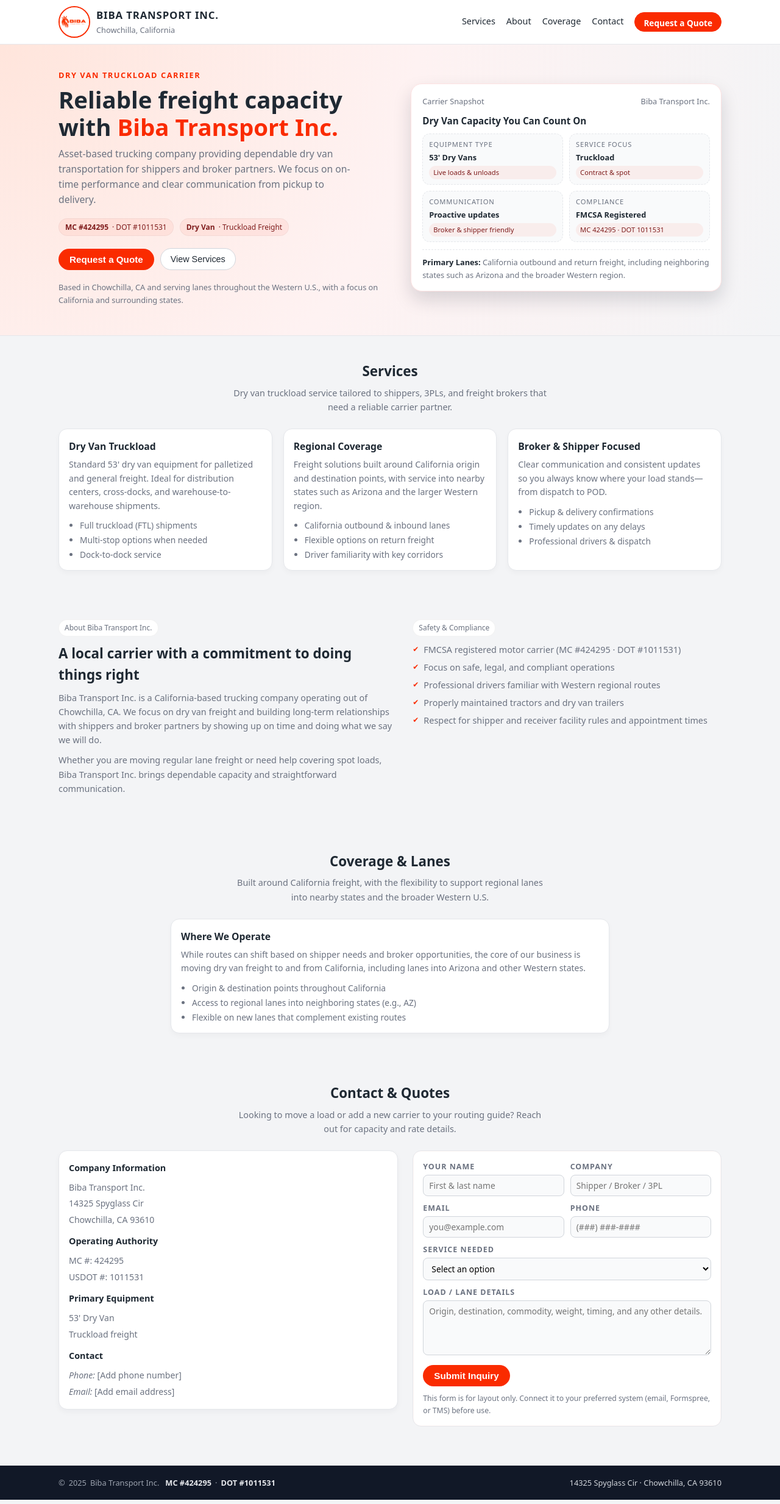
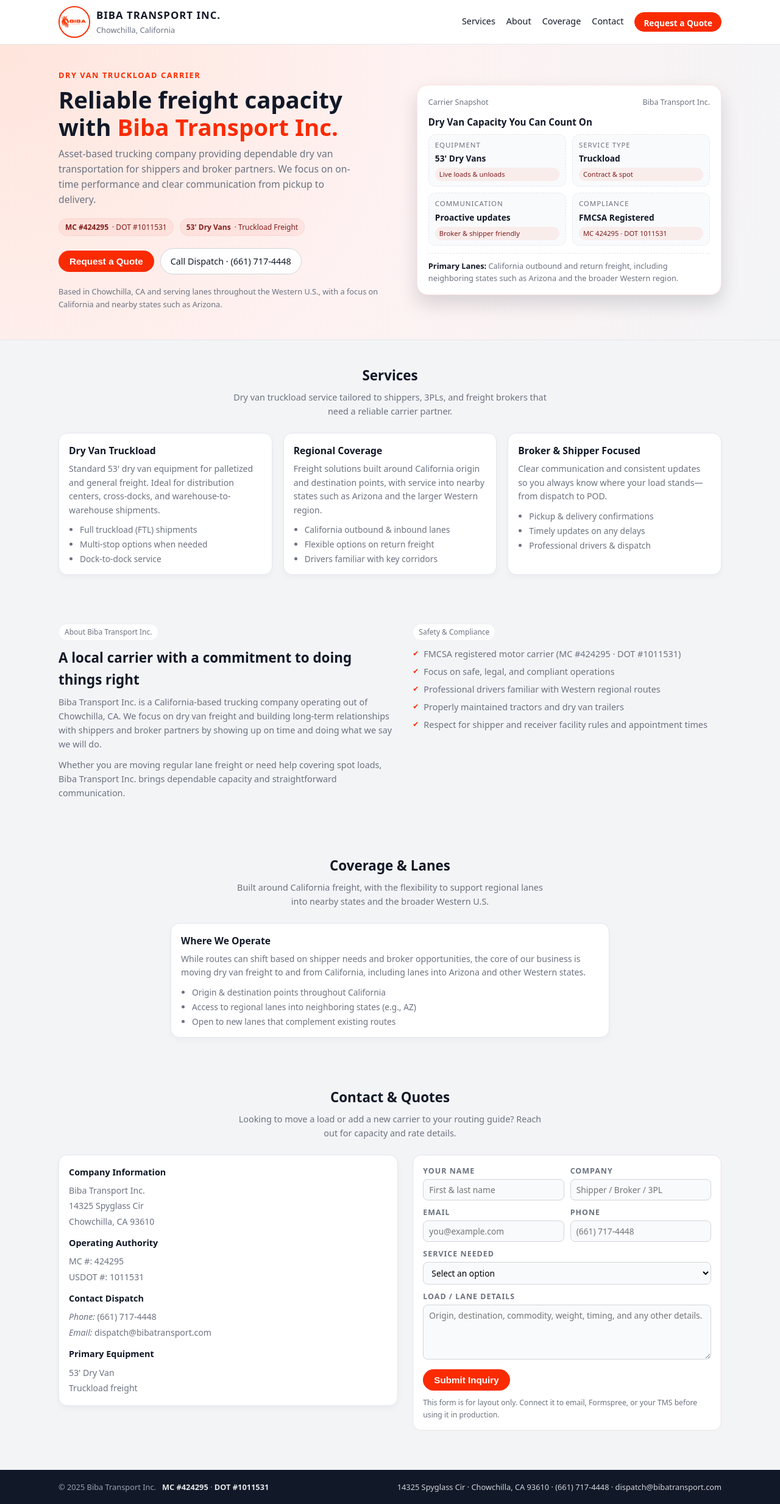
Before and after one commit to bibatransport/bibatransportinc, a plain HTML site: page index.html in a window 1280 px wide. Shown: the whole page at 61% size. Drawn offline with Linux system fonts and the light colour scheme.

Commit message:
Update index.html

```diff
--- a/index.html
+++ b/index.html
@@ -2,13 +2,13 @@
 <html lang="en">
 <head>
   <meta charset="UTF-8" />
-  <title>Biba Transport Inc. | Trucking Services</title>
+  <title>Biba Transport Inc. | Dry Van Trucking Services</title>
   <meta name="viewport" content="width=device-width, initial-scale=1" />
   <style>
     :root {
-      --primary: #fa2b00;       /* main orange-red from logo */
-      --primary-light: #ff7a45; /* lighter accent */
-      --dark: #1f2933;
+      --primary: #fa2b00;
+      --primary-light: #ff7a45;
+      --dark: #111827;
       --muted: #6b7280;
       --bg: #f3f4f6;
       --white: #ffffff;
@@ -37,7 +37,6 @@
       display: block;
     }
 
-    /* Layout helpers */
     .container {
       width: 100%;
       max-width: 1120px;
@@ -45,7 +44,6 @@
       margin: 0 auto;
     }
 
-    /* Header / Nav */
     header {
       background: var(--white);
       border-bottom: 1px solid #e5e7eb;
@@ -56,8 +54,8 @@
 
     .nav {
       display: flex;
+      justify-content: space-between;
       align-items: center;
-      justify-content: space-between;
       padding: 10px 0;
     }
 
@@ -87,7 +85,7 @@
     .brand-name {
       font-weight: 700;
       font-size: 1.05rem;
-      letter-spacing: 0.05em;
+      letter-spacing: 0.06em;
       text-transform: uppercase;
     }
 
@@ -98,9 +96,9 @@
 
     .nav-links {
       display: flex;
-      align-items: center;
       gap: 18px;
       font-size: 0.9rem;
+      align-items: center;
     }
 
     .nav-links a {
@@ -116,7 +114,7 @@
       height: 2px;
       width: 0;
       background: var(--primary);
-      transition: width 0.2s ease;
+      transition: width 0.18s ease;
     }
 
     .nav-links a:hover::after {
@@ -140,7 +138,6 @@
       transform: translateY(-1px);
     }
 
-    /* Hero */
     .hero {
       background: radial-gradient(circle at top left, #ffe5dc, #fef2f2, #f3f4f6);
       padding: 40px 0 48px;
@@ -149,7 +146,7 @@
 
     .hero-inner {
       display: grid;
-      grid-template-columns: minmax(0, 3fr) minmax(0, 2.8fr);
+      grid-template-columns: minmax(0, 3fr) minmax(0, 2.7fr);
       gap: 32px;
       align-items: center;
     }
@@ -231,7 +228,7 @@
     .btn-primary:hover {
       background: #d92500;
       transform: translateY(-1px);
-      box-shadow: 0 8px 16px rgba(0, 0, 0, 0.12);
+      box-shadow: 0 8px 16px rgba(15, 23, 42, 0.15);
     }
 
     .btn-secondary {
@@ -266,14 +263,15 @@
       padding: 18px 18px 16px;
       box-shadow: 0 14px 30px rgba(15, 23, 42, 0.15);
       border: 1px solid #fee2e2;
+      font-size: 0.83rem;
     }
 
     .hero-card-header {
       display: flex;
       justify-content: space-between;
       margin-bottom: 10px;
-      font-size: 0.8rem;
       color: var(--muted);
+      font-size: 0.78rem;
     }
 
     .hero-card-title {
@@ -286,7 +284,6 @@
       display: grid;
       grid-template-columns: repeat(2, minmax(0, 1fr));
       gap: 10px;
-      font-size: 0.8rem;
     }
 
     .hero-stat {
@@ -301,15 +298,16 @@
     }
 
     .stat-label {
-      font-size: 0.7rem;
+      font-size: 0.72rem;
       color: var(--muted);
       text-transform: uppercase;
-      letter-spacing: 0.07em;
+      letter-spacing: 0.08em;
     }
 
     .stat-value {
       font-weight: 700;
       margin-top: 2px;
+      font-size: 0.86rem;
     }
 
     .stat-pill {
@@ -326,15 +324,14 @@
       margin-top: 12px;
       padding-top: 10px;
       border-top: 1px dashed #e5e7eb;
+      color: var(--muted);
       font-size: 0.8rem;
-      color: var(--muted);
     }
 
     .hero-lanes strong {
       color: var(--dark);
     }
 
-    /* Sections */
     section {
       padding: 40px 0;
     }
@@ -357,7 +354,6 @@
       margin: 0 auto;
     }
 
-    /* Services */
     .services-grid {
       display: grid;
       grid-template-columns: repeat(3, minmax(0, 1fr));
@@ -395,7 +391,6 @@
       margin-top: 2px;
     }
 
-    /* About / Safety */
     .two-col {
       display: grid;
       grid-template-columns: minmax(0, 1.1fr) minmax(0, 1fr);
@@ -443,7 +438,6 @@
       transform: translateY(1px);
     }
 
-    /* Contact */
     .contact-grid {
       display: grid;
       grid-template-columns: minmax(0, 1.1fr) minmax(0, 1fr);
@@ -466,12 +460,12 @@
     }
 
     .contact-fields {
-      margin-top: 10px;
+      margin-top: 8px;
       font-size: 0.88rem;
     }
 
     .contact-fields div + div {
-      margin-top: 4px;
+      margin-top: 3px;
     }
 
     .form-card {
@@ -499,7 +493,9 @@
       margin-bottom: 3px;
     }
 
-    input, textarea, select {
+    input,
+    textarea,
+    select {
       width: 100%;
       padding: 7px 9px;
       border-radius: 8px;
@@ -510,7 +506,9 @@
       transition: border-color 0.15s ease, box-shadow 0.15s ease, background 0.15s ease;
     }
 
-    input:focus, textarea:focus, select:focus {
+    input:focus,
+    textarea:focus,
+    select:focus {
       outline: none;
       border-color: var(--primary);
       box-shadow: 0 0 0 1px rgba(250, 43, 0, 0.3);
@@ -533,7 +531,6 @@
       flex-wrap: wrap;
     }
 
-    /* Footer */
     footer {
       background: #111827;
       color: #9ca3af;
@@ -557,12 +554,6 @@
       align-items: center;
     }
 
-    .footer-legal span {
-      display: inline-flex;
-      align-items: center;
-      gap: 6px;
-    }
-
     .footer-legal strong {
       color: #e5e7eb;
       font-weight: 600;
@@ -573,7 +564,6 @@
       font-size: 0.8rem;
     }
 
-    /* Responsive */
     @media (max-width: 900px) {
       .hero-inner,
       .two-col,
@@ -612,7 +602,7 @@
       <div class="nav">
         <div class="nav-left">
           <div class="logo-wrap">
-            <!-- Replace "biba-logo.png" with your actual logo filename -->
+            <!-- make sure this filename matches your uploaded logo -->
             <img src="biba-logo.png" alt="Biba Transport Inc. logo" />
           </div>
           <div class="brand-text">
@@ -647,25 +637,22 @@
           </p>
 
           <div class="hero-badges">
-            <div class="badge">
-              <strong>MC #424295</strong> · DOT #1011531
-            </div>
-            <div class="badge">
-              <strong>Dry Van</strong> · Truckload Freight
-            </div>
+            <div class="badge"><strong>MC #424295</strong> · DOT #1011531</div>
+            <div class="badge"><strong>53' Dry Vans</strong> · Truckload Freight</div>
           </div>
 
           <div class="hero-actions">
             <button class="btn-primary" onclick="document.getElementById('contact').scrollIntoView({behavior:'smooth'})">
               Request a Quote
             </button>
-            <button class="btn-secondary" onclick="document.getElementById('services').scrollIntoView({behavior:'smooth'})">
-              View Services
-            </button>
+            <a class="btn-secondary" href="tel:+16617174448">
+              Call Dispatch · (661) 717-4448
+            </a>
           </div>
 
           <p class="hero-note">
-            Based in Chowchilla, CA and serving lanes throughout the Western U.S., with a focus on California and surrounding states.
+            Based in Chowchilla, CA and serving lanes throughout the Western U.S., with a focus on California and nearby
+            states such as Arizona.
           </p>
         </div>
 
@@ -677,12 +664,12 @@
           <div class="hero-card-title">Dry Van Capacity You Can Count On</div>
           <div class="hero-card-grid">
             <div class="hero-stat">
-              <span class="stat-label">Equipment Type</span>
+              <span class="stat-label">Equipment</span>
               <span class="stat-value">53' Dry Vans</span>
               <span class="stat-pill">Live loads & unloads</span>
             </div>
             <div class="hero-stat">
-              <span class="stat-label">Service Focus</span>
+              <span class="stat-label">Service Type</span>
               <span class="stat-value">Truckload</span>
               <span class="stat-pill">Contract & spot</span>
             </div>
@@ -698,7 +685,8 @@
             </div>
           </div>
           <div class="hero-lanes">
-            <strong>Primary Lanes:</strong> California outbound and return freight, including neighboring states such as Arizona and the broader Western region.
+            <strong>Primary Lanes:</strong> California outbound and return freight, including neighboring states such as
+            Arizona and the broader Western region.
           </div>
         </aside>
       </div>
@@ -711,7 +699,8 @@
       <div class="section-header">
         <h2 class="section-title">Services</h2>
         <p class="section-subtitle">
-          Dry van truckload service tailored to shippers, 3PLs, and freight brokers that need a reliable carrier partner.
+          Dry van truckload service tailored to shippers, 3PLs, and freight brokers that need a reliable carrier
+          partner.
         </p>
       </div>
 
@@ -732,13 +721,13 @@
         <article class="card">
           <h3 class="card-title">Regional Coverage</h3>
           <p class="card-body">
-            Freight solutions built around California origin and destination points, with service into nearby states such
-            as Arizona and the larger Western region.
+            Freight solutions built around California origin and destination points, with service into nearby states
+            such as Arizona and the larger Western region.
           </p>
           <ul class="card-list">
             <li>California outbound & inbound lanes</li>
             <li>Flexible options on return freight</li>
-            <li>Driver familiarity with key corridors</li>
+            <li>Drivers familiar with key corridors</li>
           </ul>
         </article>
 
@@ -757,7 +746,7 @@
     </div>
   </section>
 
-  <!-- ABOUT / SAFETY -->
+  <!-- ABOUT -->
   <section id="about">
     <div class="container">
       <div class="two-col">
@@ -811,7 +800,7 @@
         <ul class="card-list">
           <li>Origin & destination points throughout California</li>
           <li>Access to regional lanes into neighboring states (e.g., AZ)</li>
-          <li>Flexible on new lanes that complement existing routes</li>
+          <li>Open to new lanes that complement existing routes</li>
         </ul>
       </div>
     </div>
@@ -845,25 +834,24 @@
           </div>
 
           <div style="margin-top:12px;">
+            <strong>Contact Dispatch</strong>
+            <div class="contact-fields">
+              <div><em>Phone:</em> <a href="tel:+16617174448">(661) 717-4448</a></div>
+              <div><em>Email:</em> <a href="mailto:dispatch@bibatransport.com">dispatch@bibatransport.com</a></div>
+            </div>
+          </div>
+
+          <div style="margin-top:12px;">
             <strong>Primary Equipment</strong>
             <div class="contact-fields">
               <div>53' Dry Van</div>
               <div>Truckload freight</div>
             </div>
           </div>
-
-          <div style="margin-top:12px;">
-            <strong>Contact</strong>
-            <div class="contact-fields">
-              <!-- Replace the placeholders below with real contact info before going live -->
-              <div><em>Phone:</em> [Add phone number]</div>
-              <div><em>Email:</em> [Add email address]</div>
-            </div>
-          </div>
         </div>
 
         <form class="form-card">
-          <!-- If you want this to submit somewhere, replace with a real action (e.g. Formspree or custom backend) -->
+          <!-- wire this up to Formspree or another backend if you want it to actually submit -->
           <div class="form-row">
             <div>
               <label for="name">Your Name</label>
@@ -882,7 +870,7 @@
             </div>
             <div>
               <label for="phone">Phone</label>
-              <input id="phone" name="phone" type="tel" placeholder="(###) ###-####" />
+              <input id="phone" name="phone" type="tel" placeholder="(661) 717-4448" />
             </div>
           </div>
 
@@ -898,7 +886,11 @@
 
           <div style="margin-top:10px;">
             <label for="details">Load / Lane Details</label>
-            <textarea id="details" name="details" placeholder="Origin, destination, commodity, weight, timing, and any other details."></textarea>
+            <textarea
+              id="details"
+              name="details"
+              placeholder="Origin, destination, commodity, weight, timing, and any other details."
+            ></textarea>
           </div>
 
           <div class="form-footer">
@@ -906,7 +898,7 @@
               Submit Inquiry
             </button>
             <span>
-              This form is for layout only. Connect it to your preferred system (email, Formspree, or TMS) before use.
+              This form is for layout only. Connect it to email, Formspree, or your TMS before using it in production.
             </span>
           </div>
         </form>
@@ -927,14 +919,13 @@
           </span>
         </div>
         <div class="footer-address">
-          14325 Spyglass Cir · Chowchilla, CA 93610
+          14325 Spyglass Cir · Chowchilla, CA 93610 · (661) 717-4448 · dispatch@bibatransport.com
         </div>
       </div>
     </div>
   </footer>
 
   <script>
-    // Set current year in footer
     document.getElementById("year").textContent = new Date().getFullYear();
   </script>
 </body>
```
